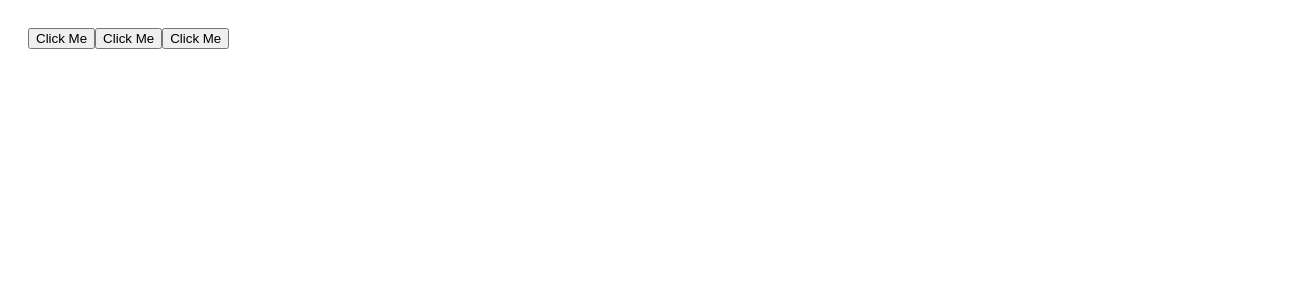
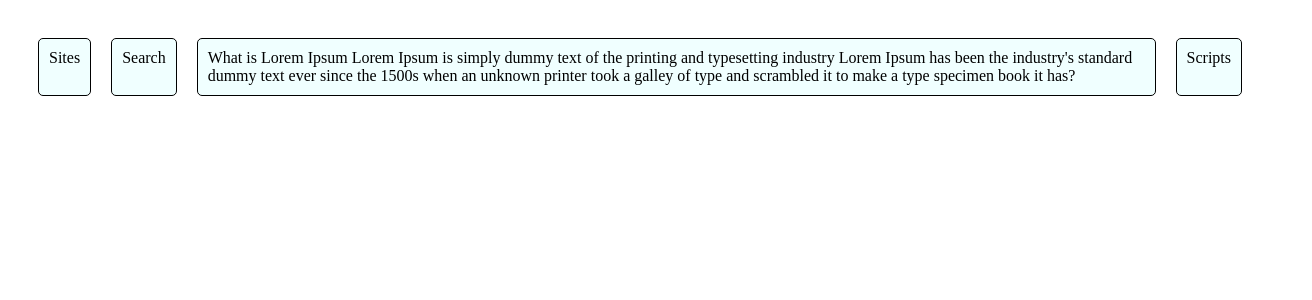
Before and after one commit to avivavra/master-site, a React (Create React App) app: page / in a window 1280 px wide. Shown: the top 300 px of the page, 1312 px wide, since content can reach past the window. Built offline with nearby package versions, Linux system fonts and the light colour scheme.

Commit message:
created a section

```diff
--- a/src/App.jsx
+++ b/src/App.jsx
@@ -1,12 +1,14 @@
 import React from 'react';
 import Layout from './app/layout';
+import Section from './app/section';
 import './App.css';
 
 const App = () => (
   <Layout>
-    <button type="button">Click Me</button>
-    <button type="button">Click Me</button>
-    <button type="button">Click Me</button>
+    <Section name="Sites" />
+    <Section name="Search" />
+    <Section name="What is Lorem Ipsum Lorem Ipsum is simply dummy text of the printing and typesetting industry Lorem Ipsum has been the industry's standard dummy text ever since the 1500s when an unknown printer took a galley of type and scrambled it to make a type specimen book it has?" />
+    <Section name="Scripts" />
   </Layout>
 );
 
--- a/src/app/layout/layout.css
+++ b/src/app/layout/layout.css
@@ -1,5 +1,5 @@
 #layout {
-  width: 100%;
+  max-width: 100%;
   max-height: 100%;
   padding: 20px;
   display: flex;
--- a/src/app/layout/layout.jsx
+++ b/src/app/layout/layout.jsx
@@ -1,5 +1,5 @@
 import React from 'react';
-import PropTypes from 'prop-types';
+import { childrenPropType } from '../propTypes/reactPropTypes';
 import './layout.css';
 
 const Layout = ({ children }) => (
@@ -9,10 +9,7 @@ const Layout = ({ children }) => (
 );
 
 Layout.propTypes = {
-    children: PropTypes.oneOfType([
-        PropTypes.arrayOf(PropTypes.node),
-        PropTypes.node
-    ]).isRequired
+    children: childrenPropType.isRequired
 };
 
 export default Layout;
--- /dev/null
+++ b/src/app/propTypes/reactPropTypes.js
@@ -0,0 +1,6 @@
+import PropTypes from 'prop-types';
+
+export const childrenPropType = PropTypes.oneOfType([
+    PropTypes.arrayOf(PropTypes.node),
+    PropTypes.node
+]);
--- /dev/null
+++ b/src/app/section/index.js
@@ -0,0 +1,3 @@
+import Section from './section';
+
+export default Section;
--- /dev/null
+++ b/src/app/section/section.css
@@ -0,0 +1,7 @@
+.section {
+  padding: 10px;
+  margin: 10px;
+  border: 1px solid black;
+  border-radius: 5px;
+  background-color: azure;
+}
--- /dev/null
+++ b/src/app/section/section.jsx
@@ -0,0 +1,18 @@
+import React from 'react';
+import PropTypes from 'prop-types';
+import { childrenPropType } from '../propTypes/reactPropTypes';
+import './section.css';
+
+const Section = ({ name, children }) => (
+    <div className="section">
+        <div className="section-name">{name}</div>
+        <div className="section-portions">{children}</div>
+    </div>
+);
+
+Section.propTypes = {
+    name: PropTypes.string.isRequired,
+    children: childrenPropType.isRequired
+};
+
+export default Section;
```
Also changed, not shown: .eslintrc.js.
